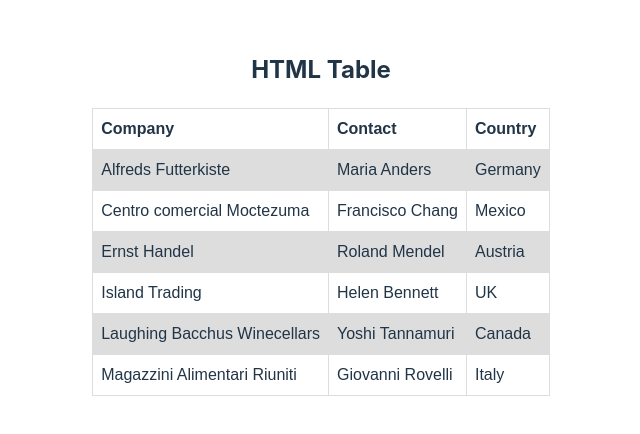
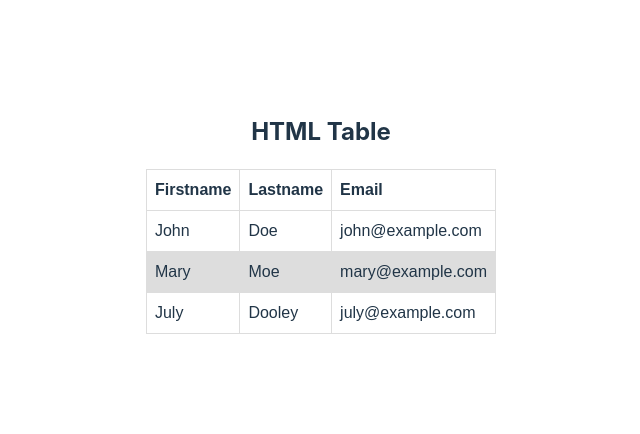
Before and after one commit to Tuudeptrai/ReactNext, a React (Vite) app: page /users in a window 1280 px wide. Shown: the part 186-620 px from the top of the page, without its empty margins (319-959 px from the left). Built offline with nearby package versions, Linux system fonts and the light colour scheme.

Commit message:
add css users

```diff
--- a/index.html
+++ b/index.html
@@ -5,6 +5,8 @@
   <meta charset="UTF-8" />
   <link rel="icon" type="image/svg+xml" href="/vite.svg" />
   <meta name="viewport" content="width=device-width, initial-scale=1.0" />
+  <!-- <link href="https://cdn.jsdelivr.net/npm/bootstrap@5.3.2/dist/css/bootstrap.min.css" rel="stylesheet"> -->
+  <!-- <script src="https://cdn.jsdelivr.net/npm/bootstrap@5.3.2/dist/js/bootstrap.bundle.min.js"></script> -->
   <title>React Vite Hỏi Dân IT</title>
 </head>
 
--- a/src/components/Users/UsersTable.css
+++ /dev/null
@@ -1,15 +0,0 @@
-table {
-    font-family: arial, sans-serif;
-    border-collapse: collapse;
-    width: 100%;
-  }
-
-  td, th {
-    border: 1px solid #dddddd;
-    text-align: left;
-    padding: 8px;
-  }
-
-  tr:nth-child(even) {
-    background-color: #dddddd;
-  }
--- a/src/components/Users/UsersTable.tsx
+++ b/src/components/Users/UsersTable.tsx
@@ -1,49 +1,42 @@
-import './UsersTable.css'
+import { useEffect } from 'react';
+import '../../style/user.css'
 
-const UsersTable = (props:any) => {
+const UsersTable = () => {
+
+    useEffect(()=>{
+
+    },[])
     return (
-        <>
+        <div >
             <div><h2>HTML Table</h2>
-
-                <table>
+            <table className="table table-striped">
+                    <thead>
                     <tr>
-                    <th>Company</th>
-                    <th>Contact</th>
-                    <th>Country</th>
+                        <th>Firstname</th>
+                        <th>Lastname</th>
+                        <th>Email</th>
+                    </tr>
+                    </thead>
+                    <tbody>
+                    <tr>
+                        <td>John</td>
+                        <td>Doe</td>
+                        <td>john@example.com</td>
                     </tr>
                     <tr>
-                    <td>Alfreds Futterkiste</td>
-                    <td>Maria Anders</td>
-                    <td>Germany</td>
+                        <td>Mary</td>
+                        <td>Moe</td>
+                        <td>mary@example.com</td>
                     </tr>
                     <tr>
-                    <td>Centro comercial Moctezuma</td>
-                    <td>Francisco Chang</td>
-                    <td>Mexico</td>
+                        <td>July</td>
+                        <td>Dooley</td>
+                        <td>july@example.com</td>
                     </tr>
-                <tr>
-                    <td>Ernst Handel</td>
-                    <td>Roland Mendel</td>
-                    <td>Austria</td>
-                </tr>
-                <tr>
-                    <td>Island Trading</td>
-                    <td>Helen Bennett</td>
-                    <td>UK</td>
-                </tr>
-                <tr>
-                    <td>Laughing Bacchus Winecellars</td>
-                    <td>Yoshi Tannamuri</td>
-                    <td>Canada</td>
-                </tr>
-                <tr>
-                    <td>Magazzini Alimentari Riuniti</td>
-                    <td>Giovanni Rovelli</td>
-                    <td>Italy</td>
-                </tr>
+                    </tbody>
                 </table>
                 </div>
-        </>
+        </div>
     )
 }
 export default UsersTable;
--- a/src/index.css
+++ b/src/index.css
@@ -27,7 +27,6 @@ body {
   margin: 0;
   display: flex;
   place-items: center;
-  min-width: 320px;
   min-height: 100vh;
 }
 
--- a/src/screens/UsersPage.tsx
+++ b/src/screens/UsersPage.tsx
@@ -1,10 +1,10 @@
 import UsersTable from "../components/Users/UsersTable";
 
-const UsersPage = (props:any) => {
+const UsersPage = () => {
     return (
-        <>
+        <div>
             <div><UsersTable/></div>
-        </>
+        </div>
     )
 }
 export default UsersPage;
--- /dev/null
+++ b/src/style/user.css
@@ -0,0 +1,22 @@
+body, html, div, p, table {
+    margin: 0;
+    padding: 0;
+    border: 0;
+  }
+  .table {
+    font-family: arial, sans-serif;
+    border-collapse: collapse;
+    width: 100%;
+    margin: 0;
+    padding: 0;
+  }
+
+    td, th {
+      border: 1px solid #dddddd;
+      text-align: left;
+      padding: 8px;
+    }
+
+    tr:nth-child(even) {
+      background-color: #dddddd;
+    }
```
Lines whose indentation alone changed are shown as unchanged.
